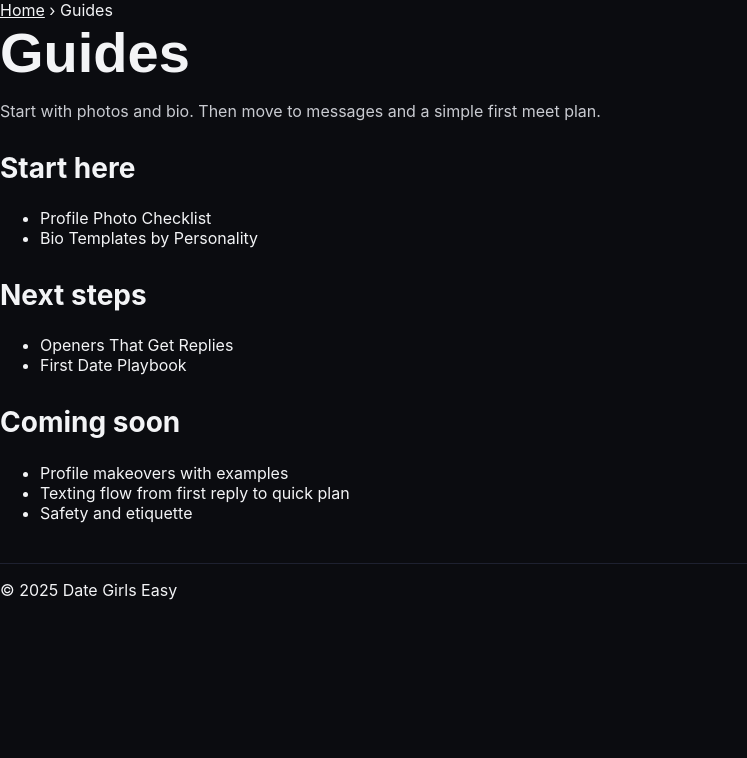
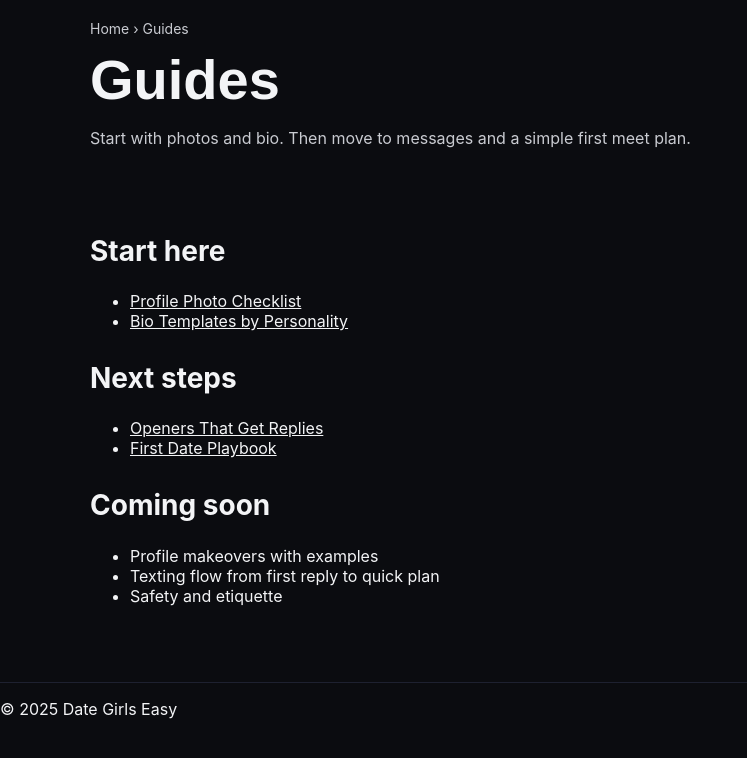
Before and after one commit to bonzocrypt/dategirlseasy.github.io, a plain HTML site: page guides/index.html in a window 1280 px wide. Shown: the whole page, without its empty margins (0-747 px from the left). Drawn offline with Linux system fonts and the light colour scheme.

Commit message:
Add shared layout styles for content pages

```diff
--- a/guides/index.html
+++ b/guides/index.html
@@ -9,7 +9,7 @@
       content="All guides in one place. Start with photos and bio, then move to openers and first date planning."
     />
     <link rel="canonical" href="https://dategirlseasy.com/guides/" />
-    <link rel="stylesheet" href="../styles.css" />
+    <link rel="stylesheet" href="/styles.css" />
 
     <meta property="og:title" content="Guides" />
     <meta
--- a/styles.css
+++ b/styles.css
@@ -150,3 +150,34 @@ h3 {
     font-size: 44px;
   }
 }
+
+.page-header {
+  max-width: 1100px;
+  margin: 0 auto;
+  padding: 20px;
+}
+
+.breadcrumbs {
+  color: var(--ink2);
+  font-size: 14px;
+  margin: 0 0 10px;
+}
+
+.breadcrumbs a {
+  color: var(--ink2);
+}
+
+.content {
+  max-width: 1100px;
+  margin: 0 auto;
+  padding: 20px;
+}
+
+.content section {
+  margin-top: 24px;
+}
+
+.content a {
+  color: var(--ink);
+  text-decoration: underline;
+}
```
Also changed, not shown: reviews/tinder.html (+1 -1 lines).
